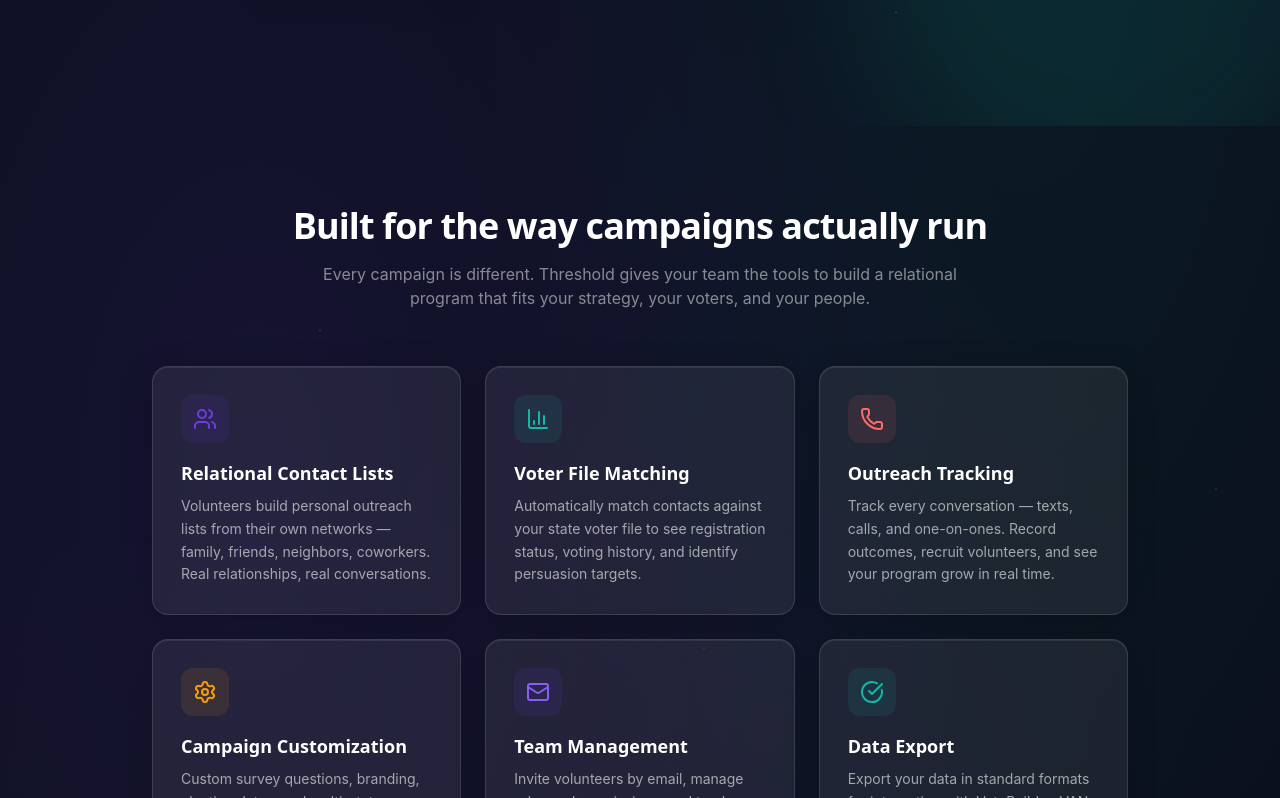
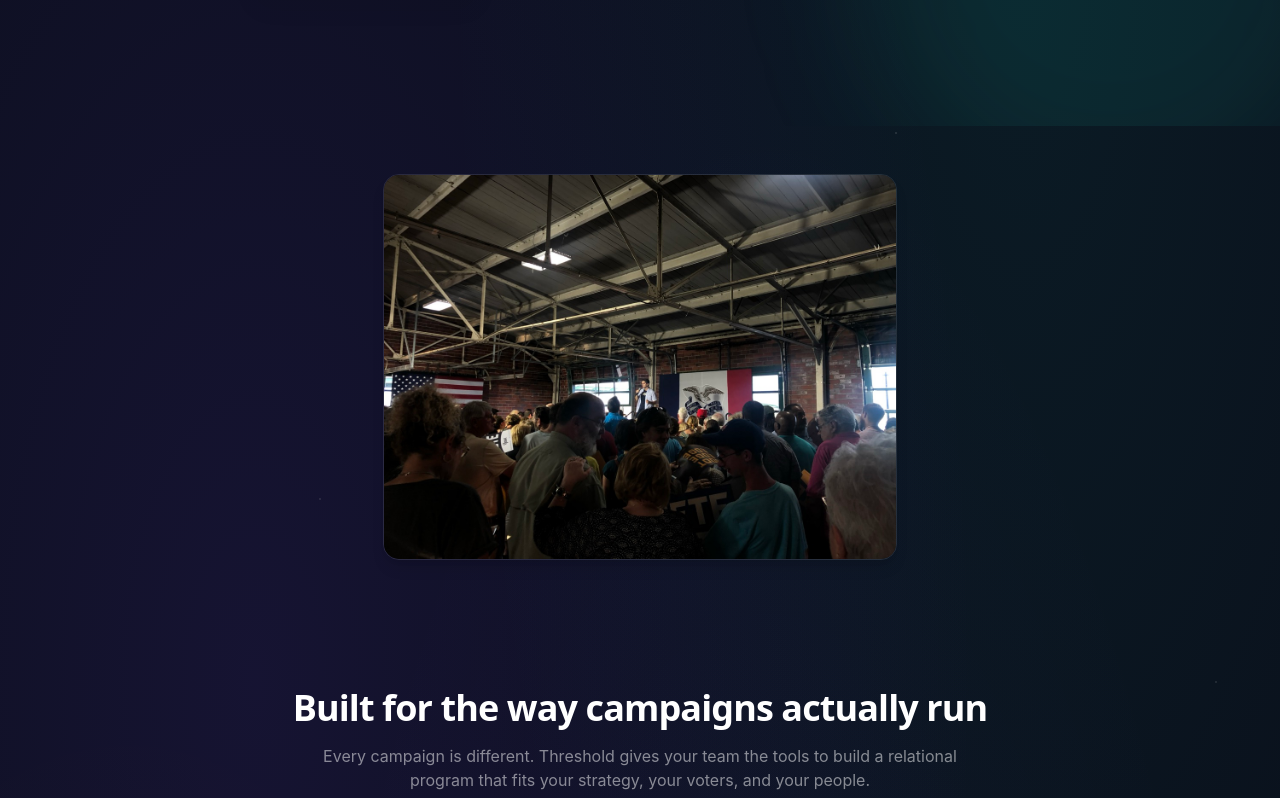
Before and after one commit to blakereinken101/voter-engagement, a Next.js app: page / in a window 1280 px wide. Shown: the part 782-1580 px from the top of the page. Built offline with nearby package versions, Linux system fonts and the light colour scheme; no server answers.

Commit message:
Add organizing photo to landing page
Added a photo banner between the hero and features sections showing
real grassroots organizing in action.

Co-Authored-By: Claude Opus 4.6 <noreply@anthropic.com>

```diff
--- a/src/app/page.tsx
+++ b/src/app/page.tsx
@@ -135,6 +135,19 @@ export default function LandingPage() {
               </Link>
             )}
           </div>
+        </div>
+      </section>
+
+      {/* Photo banner */}
+      <section className="px-6 py-12 max-w-5xl mx-auto">
+        <div className="rounded-2xl overflow-hidden border border-white/10 shadow-lg">
+          <Image
+            src="/hero-organizing.jpg"
+            alt="Grassroots organizing in action"
+            width={1200}
+            height={900}
+            className="w-full h-64 md:h-96 object-cover"
+          />
         </div>
       </section>
 
```
Also changed, not shown: public/hero-organizing.jpg (added).
